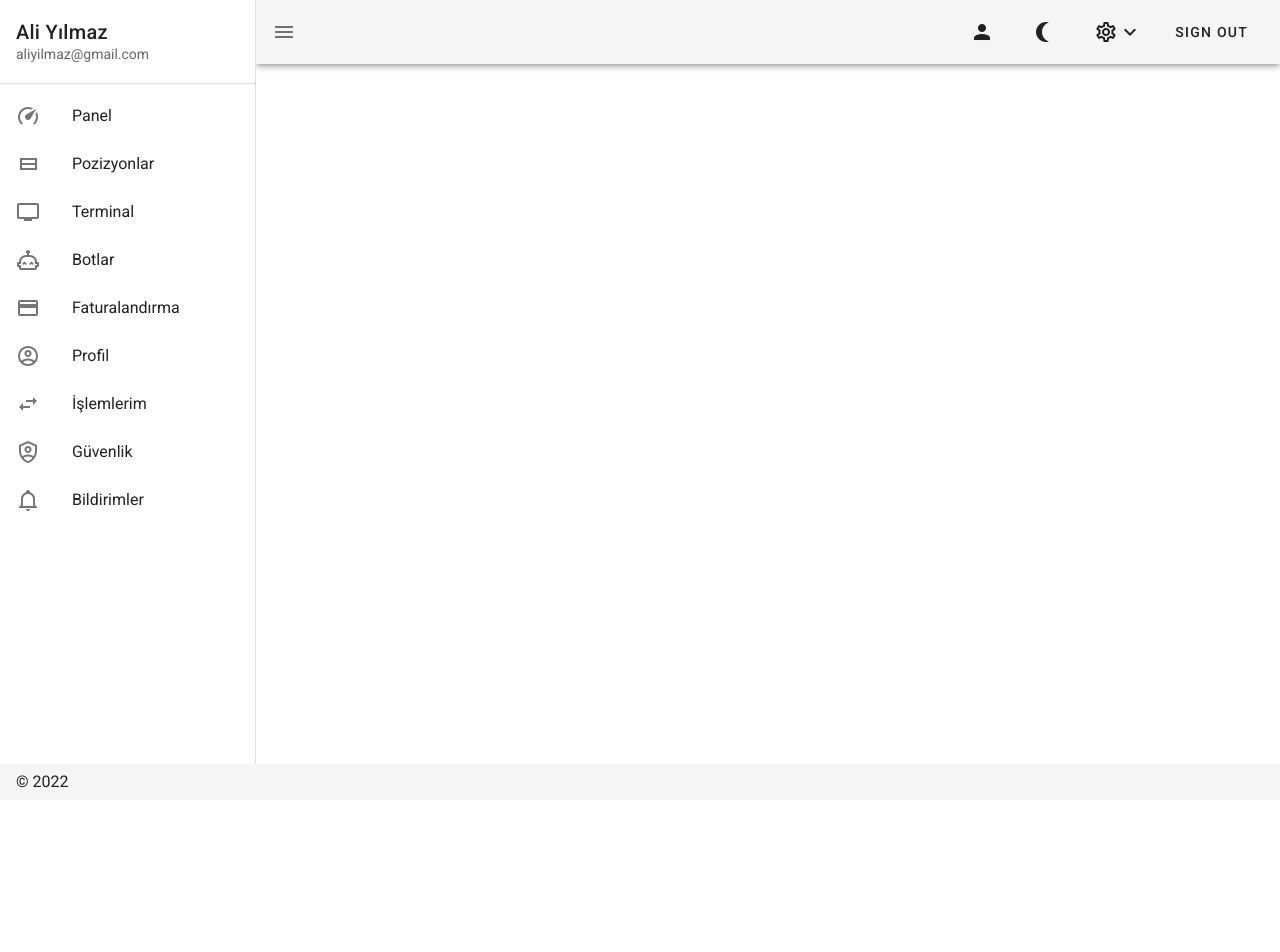
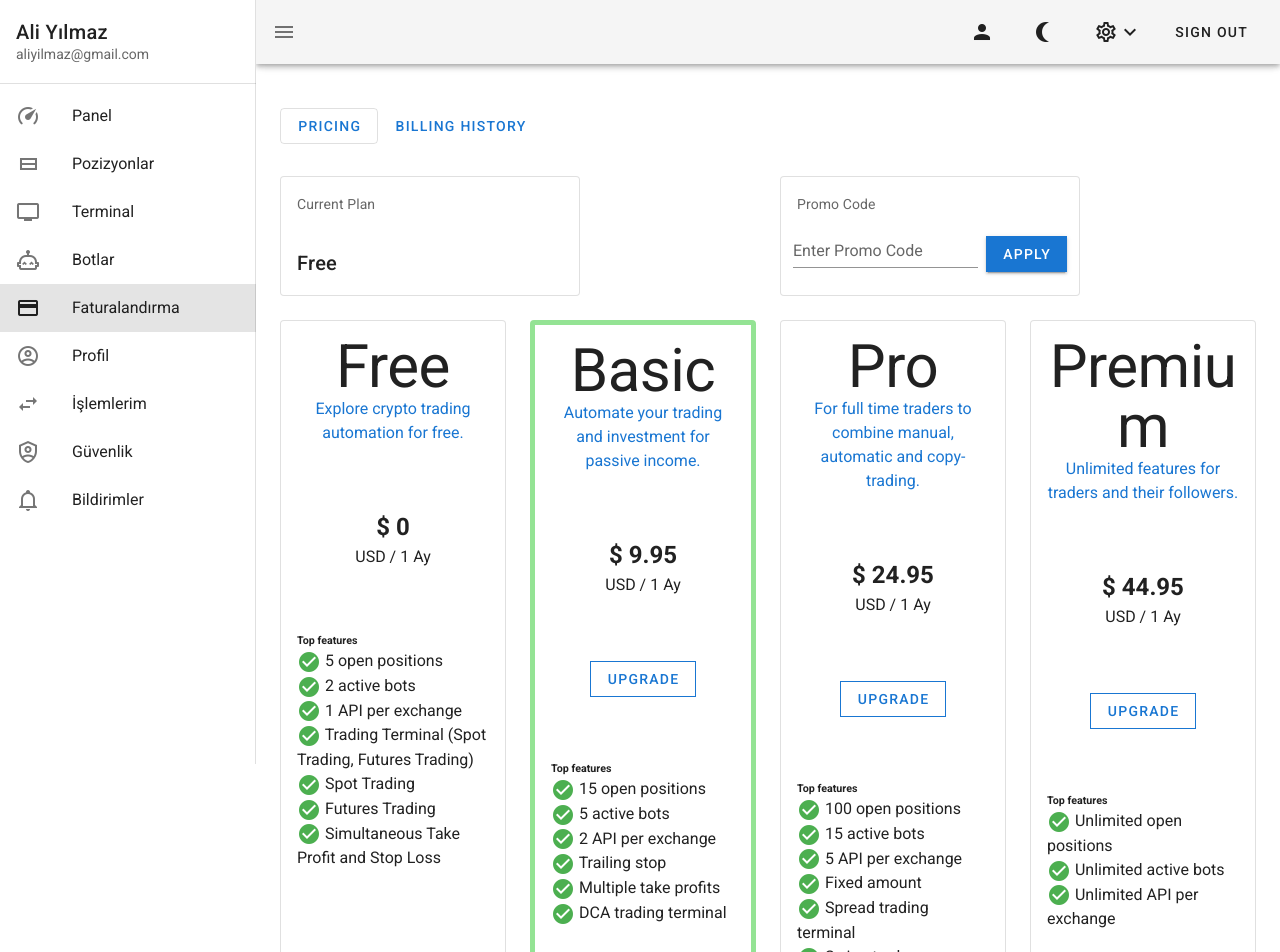
Before and after one commit to hihurmuz/fx-crypto-trade, a Nuxt app: page /bills in a window 1280 px wide. Shown: the top 952 px of the page. Before the commit the page ends 800 px from the top, so only its background shows below. Built offline with nearby package versions, Linux system fonts and the light colour scheme.

Commit message:
user profile elements add

```diff
--- /dev/null
+++ b/components/ProductCard.vue
@@ -0,0 +1,62 @@
+<template>
+	<v-card min-height="100%" class="w-100 pa-4 " :class="{'selected-product': cardInfo.isSelected}" outlined elevation>
+		<div class="text-center">
+			<div class="text-h2 font-weight-regular">{{ cardInfo.title }}</div>
+			<div class="primary--text">{{ cardInfo.text }}</div>
+		</div>
+
+		<div class="text-center my-16">
+			<h2>$ {{ cardInfo.price }}</h2>
+			<div>USD / 1 Ay</div>
+		</div>
+
+		<div v-if="cardInfo.price !== 0.00" class="d-flex flex-row justify-center my-16">
+			<v-btn color="primary" outlined tile>Upgrade</v-btn>
+		</div>
+
+
+		<div>
+			<h6>Top features</h6>
+			<div v-for="i in cardInfo.features" :key="i">
+				<v-icon color="success">
+					mdi-check-circle
+				</v-icon>
+				{{ i }}
+			</div>
+		</div>
+	</v-card>
+</template>
+
+<script>
+export default {
+	name: "ProductCard",
+	props: {
+		cardInfo: {
+			type: Object,
+			default: () => {
+				return {
+					title: "Free",
+					text: "Explore crypto trading automation for free.",
+					price: 0.00,
+					features: [
+						"5 open positions",
+						"2 active bots",
+						"1 API per exchange",
+						"Trading Terminal (Spot Trading, Futures Trading)",
+						"Spot Trading",
+						"Futures Trading",
+						"Simultaneous Take Profit and Stop Loss",
+					],
+					isSelected: false
+				}
+			}
+		}
+	}
+}
+</script>
+
+<style scoped>
+.selected-product.v-sheet.v-card {
+	border: 5px solid #94e394;
+}
+</style>
--- a/components/general/Menu.vue
+++ b/components/general/Menu.vue
@@ -108,27 +108,27 @@ export default {
 				{
 					icon: 'mdi-credit-card-outline',
 					title: 'Faturalandırma',
-					to: '/'
+					to: '/bills'
 				},
 				{
 					icon: 'mdi-account-circle-outline',
 					title: 'Profil',
-					to: '/'
+					to: '/profile'
 				},
 				{
 					icon: 'mdi-swap-horizontal',
 					title: 'İşlemlerim',
-					to: '/'
+					to: '/my-exchances'
 				},
 				{
 					icon: 'mdi-shield-account-outline',
 					title: 'Güvenlik',
-					to: '/'
+					to: '/security'
 				},
 				{
 					icon: 'mdi-bell-outline',
 					title: 'Bildirimler',
-					to: '/'
+					to: '/notifications'
 				},
 			],
 			language: [
--- /dev/null
+++ b/pages/bills.vue
@@ -0,0 +1,109 @@
+<template>
+	<v-container>
+		<v-row class="px-3 mt-5">
+			<v-btn text color="primary" outlined>Pricing</v-btn>
+			<v-btn text color="primary">billing history</v-btn>
+		</v-row>
+		<v-row class="mt-8 ">
+			<v-col>
+				<v-card elevation="0" outlined width="300" height="100%">
+					<v-card-text>
+						Current Plan
+					</v-card-text>
+					<v-card-title>
+						Free
+					</v-card-title>
+				</v-card>
+			</v-col>
+			<v-col>
+				<v-card elevation="0" outlined width="300"  height="100%">
+					<v-card-text>
+						Promo Code
+					</v-card-text>
+					<v-row class="px-6" justify="space-between" align="center">
+						<v-text-field class="mr-2" label="Enter Promo Code" />
+						<v-btn color="primary" tile>Apply</v-btn>
+					</v-row>
+				</v-card>
+			</v-col>
+		</v-row>
+		<v-row>
+			<v-col v-for="(el,i) in productData" :key="i" cols="12" md="3" >
+				<ProductCard  :card-info="el" />
+			</v-col>
+		</v-row>
+	</v-container>
+</template>
+
+<script>
+import ProductCard from "@/components/ProductCard";
+
+export default {
+	name: "bills",
+	components: {ProductCard},
+	data() {
+		return {
+			productData: [
+				{
+					title: "Free",
+					text: "Explore crypto trading automation for free.",
+					price: 0.00,
+					features: [
+						"5 open positions",
+						"2 active bots",
+						"1 API per exchange",
+						"Trading Terminal (Spot Trading, Futures Trading)",
+						"Spot Trading",
+						"Futures Trading",
+						"Simultaneous Take Profit and Stop Loss",
+					],
+					isSelected: false,
+				},
+				{
+					title: "Basic",
+					text: "Automate your trading and investment for passive income.",
+					price: 9.95,
+					features: [
+						"15 open positions",
+						"5 active bots",
+						"2 API per exchange",
+						"Trailing stop",
+						"Multiple take profits",
+						"DCA trading terminal",
+					],
+					isSelected: true,
+				},
+				{
+					title: "Pro",
+					text: "For full time traders to combine manual, automatic and copy-trading.",
+					price: 24.95,
+					features: [
+						"100 open positions",
+						"15 active bots",
+						"5 API per exchange",
+						"Fixed amount",
+						"Spread trading terminal",
+						"Swing trade",
+					],
+					isSelected: false,
+				},
+				{
+					title: "Premium",
+					text: "Unlimited features for traders and their followers.",
+					price: 44.95,
+					features: [
+						"Unlimited open positions",
+						"Unlimited active bots",
+						"Unlimited API per exchange",
+					],
+					isSelected: false,
+				},
+			]
+		}
+	}
+}
+</script>
+
+<style scoped>
+
+</style>
--- /dev/null
+++ b/pages/my-exchances.vue
@@ -0,0 +1,13 @@
+<template>
+
+</template>
+
+<script>
+export default {
+	name: "my-exchances"
+}
+</script>
+
+<style scoped>
+
+</style>
--- /dev/null
+++ b/pages/notifications.vue
@@ -0,0 +1,68 @@
+<template>
+	<v-container>
+		<div class="text-h6 mt-10">Email preferences</div>
+		<div class="primary--text mb-10">Please select which email notifications you would like to receive.</div>
+		<table class="value-table">
+			<tr>
+				<th></th>
+				<th>Strategy</th>
+				<th>API account</th>
+			</tr>
+			<tr class="denenme">
+				<td>Position entry</td>
+				<td>
+					<v-switch class="pa-0 "/>
+				</td>
+				<td>
+					<v-switch class="pa-0 "/>
+				</td>
+			</tr>
+			<tr>
+				<td>Position exit</td>
+				<td>
+					<v-switch class="pa-0 "/>
+				</td>
+				<td>
+					<v-switch class="pa-0 "/>
+				</td>
+			</tr>
+			<tr>
+				<td>Error notifications</td>
+				<td>
+					<v-switch class="pa-0 "/>
+				</td>
+				<td>
+					<v-switch class="pa-0 "/>
+				</td>
+			</tr>
+		</table>
+	</v-container>
+</template>
+
+<script>
+export default {
+	name: "notifications"
+}
+</script>
+
+<style scoped>
+.value-table {
+	border-collapse: collapse;
+}
+
+th, td {
+	border: 1px solid #dee2e6;;
+	padding: 10px 70px 10px 10px;
+	text-align: left;
+}
+
+tr td:first-child {
+	font-size: 16px;
+	font-weight: bold;
+}
+
+tr > th {
+	font-weight: 900;
+}
+
+</style>
--- /dev/null
+++ b/pages/profile.vue
@@ -0,0 +1,34 @@
+<template>
+	<v-container>
+		<v-col class="px-0" cols="12" md="6">
+			<div class="text-h6">Change Name</div>
+			<div class="primary--text">Fill the field below and save:</div>
+			<v-text-field class="mt-0 pt-0" />
+			<div class="text-h6">Write about you</div>
+			<div class="primary--text">Write about you and save so other users can read it:</div>
+			<v-text-field class="mt-0 pt-0"/>
+			<div class="text-h6">Change default page</div>
+			<div class="primary--text">Choose default page for your cabinet:</div>
+			<v-select class="mt-0 pt-0"/>
+			<div class="text-h6">Time zone</div>
+			<div class="primary--text">Select the city of your timezone:</div>
+			<v-select class="mt-0 pt-0"/>
+		</v-col>
+	</v-container>
+</template>
+
+<script>
+export default {
+	name: "profile",
+	data() {
+		return {
+			tab: null,
+			text: 'Lorem ipsum dolor sit amet, consectetur adipiscing elit, sed do eiusmod tempor incididunt ut labore et dolore magna aliqua. Ut enim ad minim veniam, quis nostrud exercitation ullamco laboris nisi ut aliquip ex ea commodo consequat.',
+		}
+	}
+}
+</script>
+
+<style scoped>
+
+</style>
--- /dev/null
+++ b/pages/security.vue
@@ -0,0 +1,17 @@
+<template>
+	<v-container>
+		<div class="text-h6 mt-10">Change Password</div>
+		<div class="primary--text mb-10">Press the button below and change password link will be sent to your E-Mail account:</div>
+		<v-btn color="warning" outlined>Change Password</v-btn>
+	</v-container>
+</template>
+
+<script>
+export default {
+	name: "security"
+}
+</script>
+
+<style scoped>
+
+</style>
```
Also changed, not shown: 1 other file (tests, documents, lock files or other folders).
